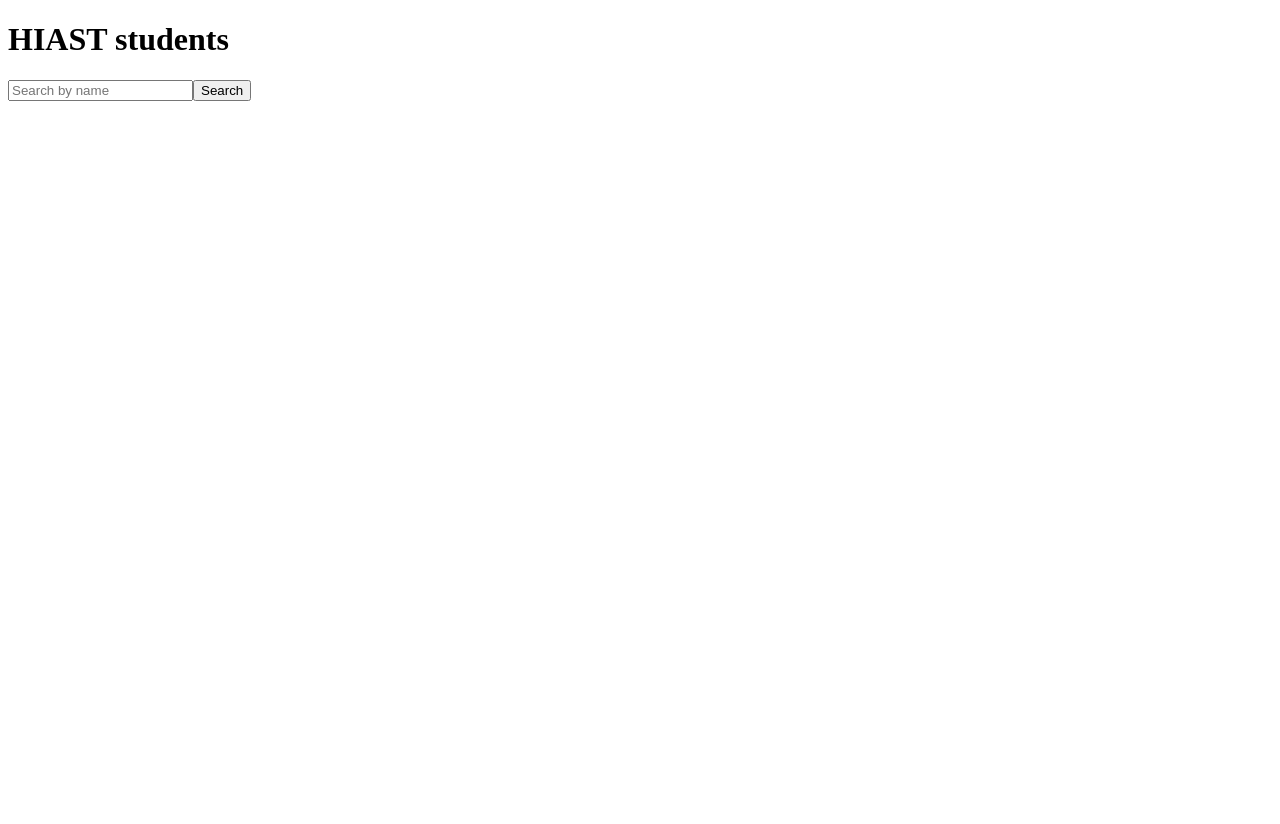
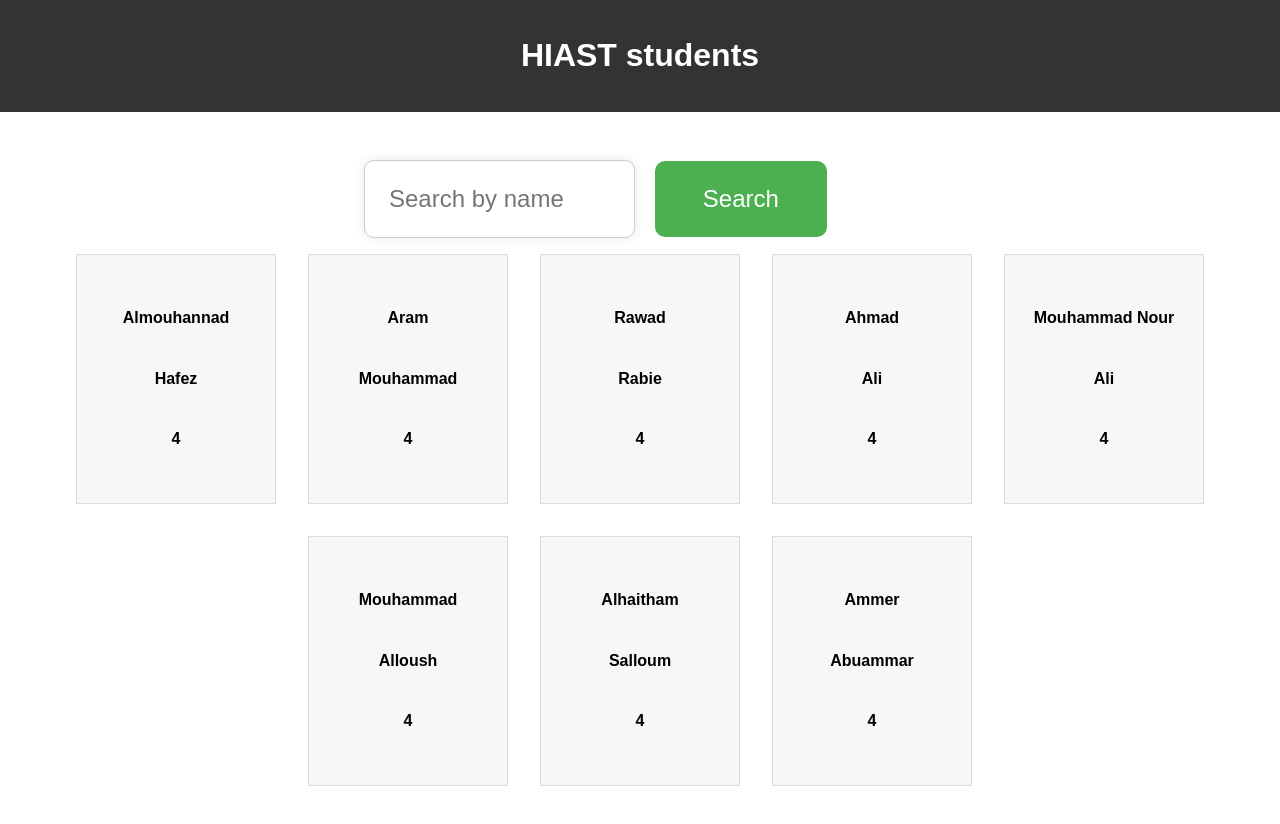
Before and after one commit to Almouhannad/HIAST-students-using-Angular, an Angular app: page / in a window 1280 px wide. Shown: the top 824 px of the page. Before the commit the page ends 800 px from the top, so only its background shows below. Built offline with nearby package versions, Linux system fonts and the light colour scheme.

Commit message:
Add student component

```diff
--- a/src/app/components/home/home.component.css
+++ b/src/app/components/home/home.component.css
@@ -0,0 +1,42 @@
+section {
+    text-align: center;
+  }
+
+  form {
+    display: inline-block;
+    text-align: left;
+  }
+
+  input[type="text"] {
+    width: 40%;
+    padding: 1em;
+    font-size: 1.5em;
+    border: 1px solid #ccc;
+    border-radius: 10px;
+    box-shadow: 0 0 10px rgba(0, 0, 0, 0.1);
+    margin-right: 20px;
+  }
+
+  button.primary {
+    padding: 1em 2em;
+    font-size: 1.5em;
+    border: none;
+    border-radius: 10px;
+    background-color: #4CAF50;
+    color: #fff;
+    cursor: pointer;
+  }
+
+  button.primary:hover {
+    background-color: #3e8e41;
+  }
+
+.results {
+    display: flex;
+    flex-wrap: wrap;
+    justify-content: center;
+  }
+
+  app-student {
+    margin: 1em;
+  }
--- a/src/app/components/home/home.component.html
+++ b/src/app/components/home/home.component.html
@@ -5,4 +5,6 @@
     </form>
 </section>
 
-<section class="results"></section>
+<section class="results">
+    <app-student *ngFor="let student of students" [student]="student"></app-student>
+</section>
--- a/src/app/components/home/home.component.ts
+++ b/src/app/components/home/home.component.ts
@@ -1,12 +1,81 @@
 import { Component } from '@angular/core';
+import { CommonModule } from '@angular/common'; // important
+import { StudentComponent } from '../student/student.component';
+import { Student } from '../../interfaces/student';
 
 @Component({
   selector: 'app-home',
   standalone: true,
-  imports: [],
+  imports: [CommonModule, StudentComponent],
   templateUrl: './home.component.html',
   styleUrl: './home.component.css'
 })
 export class HomeComponent {
+  students: Student[] = [
+    {
+      "id": 0,
+      "firstName": "Almouhannad",
+      "lastName": "Hafez",
+      "city": "Banias",
+      "year": 4,
+      "phoneNumber": "0909090909"
+    },
+    {
+      "id": 1,
+      "firstName": "Aram",
+      "lastName": "Mouhammad",
+      "city": "Lattakia",
+      "year": 4,
+      "phoneNumber": "0909090909"
+    },
+    {
+      "id": 2,
+      "firstName": "Rawad",
+      "lastName": "Rabie",
+      "city": "Damascus",
+      "year": 4,
+      "phoneNumber": "0909090909"
+    },
+    {
+      "id": 3,
+      "firstName": "Ahmad",
+      "lastName": "Ali",
+      "city": "Damascus",
+      "year": 4,
+      "phoneNumber": "0909090909"
+    },
+    {
+      "id": 4,
+      "firstName": "Mouhammad Nour",
+      "lastName": "Ali",
+      "city": "Damascus",
+      "year": 4,
+      "phoneNumber": "0909090909"
+    },
+    {
+      "id": 5,
+      "firstName": "Mouhammad",
+      "lastName": "Alloush",
+      "city": "Damascus",
+      "year": 4,
+      "phoneNumber": "0909090909"
+    },
+    {
+      "id": 6,
+      "firstName": "Alhaitham",
+      "lastName": "Salloum",
+      "city": "Damascus",
+      "year": 4,
+      "phoneNumber": "0909090909"
+    },
+    {
+      "id": 7,
+      "firstName": "Ammer",
+      "lastName": "Abuammar",
+      "city": "Damascus",
+      "year": 4,
+      "phoneNumber": "0909090909"
+    },
 
+  ]
 }
--- a/src/app/components/root/app.component.css
+++ b/src/app/components/root/app.component.css
@@ -0,0 +1,3 @@
+.title {
+    margin-bottom: 1em;
+}
--- /dev/null
+++ b/src/app/components/student/student.component.css
@@ -0,0 +1,12 @@
+.listing {
+    background-color: #f7f7f7;
+    padding: 1em;
+    border: 1px solid #ddd;
+    width: 200px; /* fixed width */
+    height: 250px; /* fixed height */
+    box-sizing: border-box;
+    display: flex;
+    flex-direction: column;
+    align-items: center;
+    justify-content: center;
+  }
--- /dev/null
+++ b/src/app/components/student/student.component.html
@@ -0,0 +1,5 @@
+<section class="listing">
+    <h1 class="first-name">{{student.firstName}}</h1>
+    <h1 class="last-name">{{student.lastName}}</h1>
+    <h1 class="year">{{student.year}}</h1>
+</section>
--- /dev/null
+++ b/src/app/interfaces/student.ts
@@ -0,0 +1,8 @@
+export interface Student {
+    id: number,
+    firstName: string,
+    lastName: string,
+    year: number,
+    city: string,
+    phoneNumber: string
+}
--- a/src/styles.css
+++ b/src/styles.css
@@ -1 +1,32 @@
-/* You can add global styles to this file, and also import other style files */
+body {
+    font-family: Arial, sans-serif;
+    margin: 0;
+    padding: 0;
+  }
+
+  .title {
+    background-color: #333;
+    color: #fff;
+    padding: 1em;
+    text-align: center;
+  }
+
+  .content {
+    display: flex;
+    flex-direction: column;
+    align-items: center;
+    padding: 2em;
+  }
+
+  .primary {
+    background-color: #4CAF50;
+    color: #fff;
+    border: none;
+    padding: 1em 2em;
+    font-size: 1em;
+    cursor: pointer;
+  }
+
+  .primary:hover {
+    background-color: #3e8e41;
+  }
```
Also changed, not shown: src/app/components/student/student.component.ts (added, +13 -0 lines).
